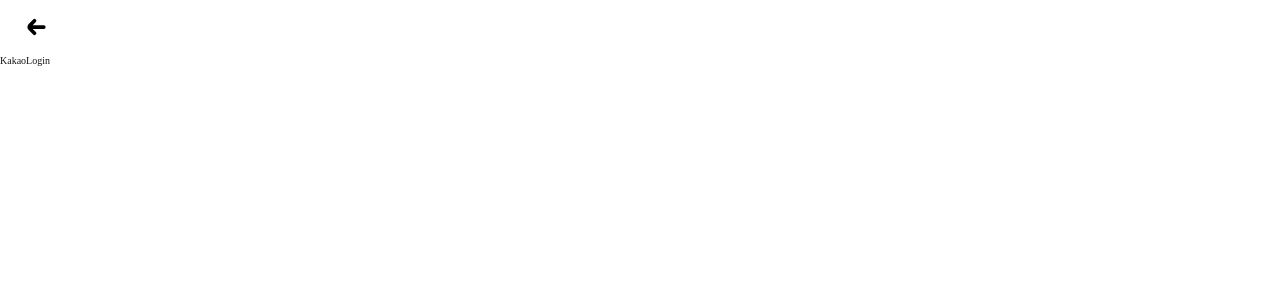
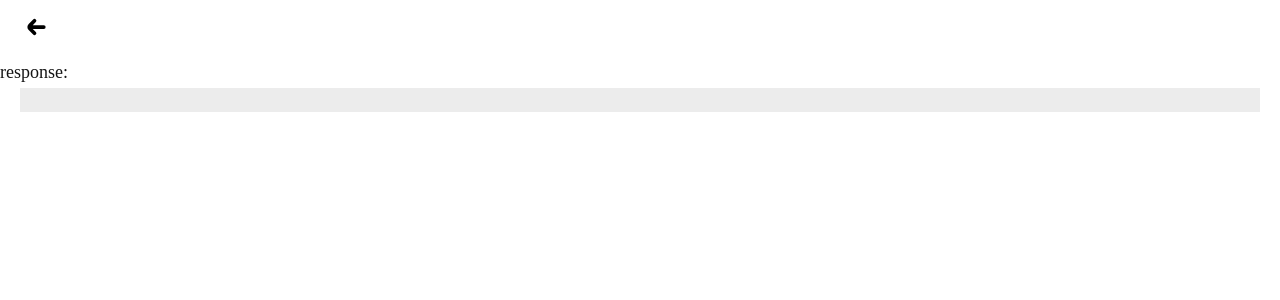
Before and after one commit to playmakersports/playmaker-fe, a Next.js app: page /user/login/kakao in a window 1280 px wide. Shown: the top 300 px of the page. Built offline with nearby package versions, Linux system fonts and the light colour scheme; a web font is replaced by a local one.

Commit message:
[Fix] 카카오 로그인 구현 관련 수정

```diff
--- a/src/constants/baseUrl.ts
+++ b/src/constants/baseUrl.ts
@@ -1 +1,4 @@
+// 프론트
 export const VERCEL_BASE_URL = "https://playmaker-fe.vercel.app";
+// 백엔드
+export const BACK_END_REQUEST_URL = "";
--- a/src/pages/user/login/kakao.tsx
+++ b/src/pages/user/login/kakao.tsx
@@ -1,12 +1,38 @@
-import React from "react";
 import { useRouter } from "next/router";
+import React, { useEffect, useState } from "react";
+import axios from "axios";
+
+import { BACK_END_REQUEST_URL } from "@/constants/baseUrl";
 
 function KakaoLogin() {
   const router = useRouter();
+  const [result, setResult] = useState("");
   const KAKAO_API_CODE = router.query.code;
-  console.log(KAKAO_API_CODE);
+  const target = `${BACK_END_REQUEST_URL}/login/oauth2?code=${KAKAO_API_CODE}`;
 
-  return <div>KakaoLogin</div>;
+  useEffect(() => {
+    if (KAKAO_API_CODE) {
+      axios.get(target).then((res) => setResult(JSON.stringify(res)));
+    }
+  }, [router.query]);
+
+  return (
+    <div style={{ fontSize: "1.8rem", lineHeight: "3.2rem" }}>
+      response:
+      <code
+        style={{
+          display: "block",
+          margin: "0 20px",
+          padding: "12px",
+          fontFamily: "monospace",
+          background: "#ececec",
+          wordBreak: "break-all",
+        }}
+      >
+        {result}
+      </code>
+    </div>
+  );
 }
 
 export default KakaoLogin;
```
